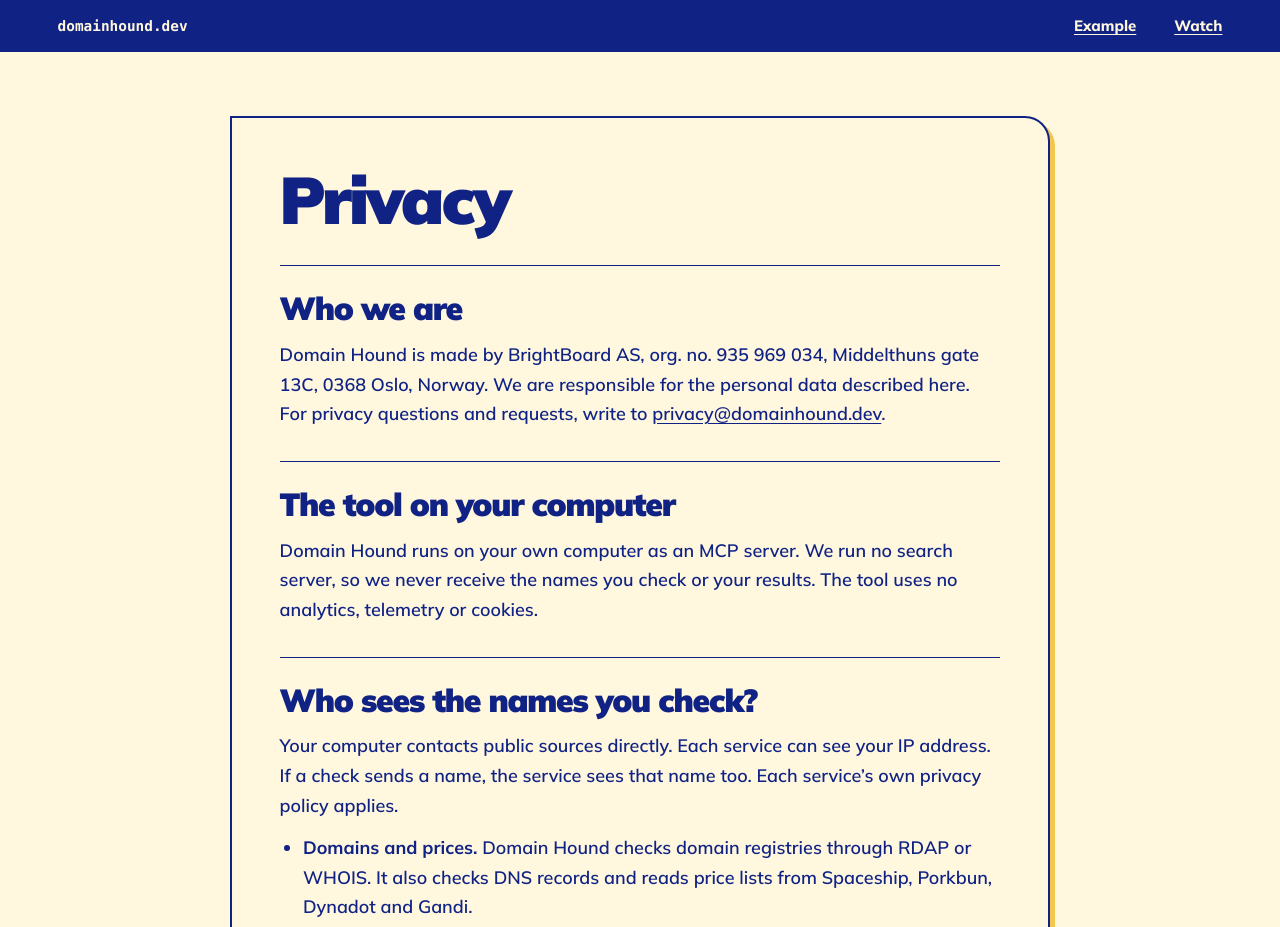
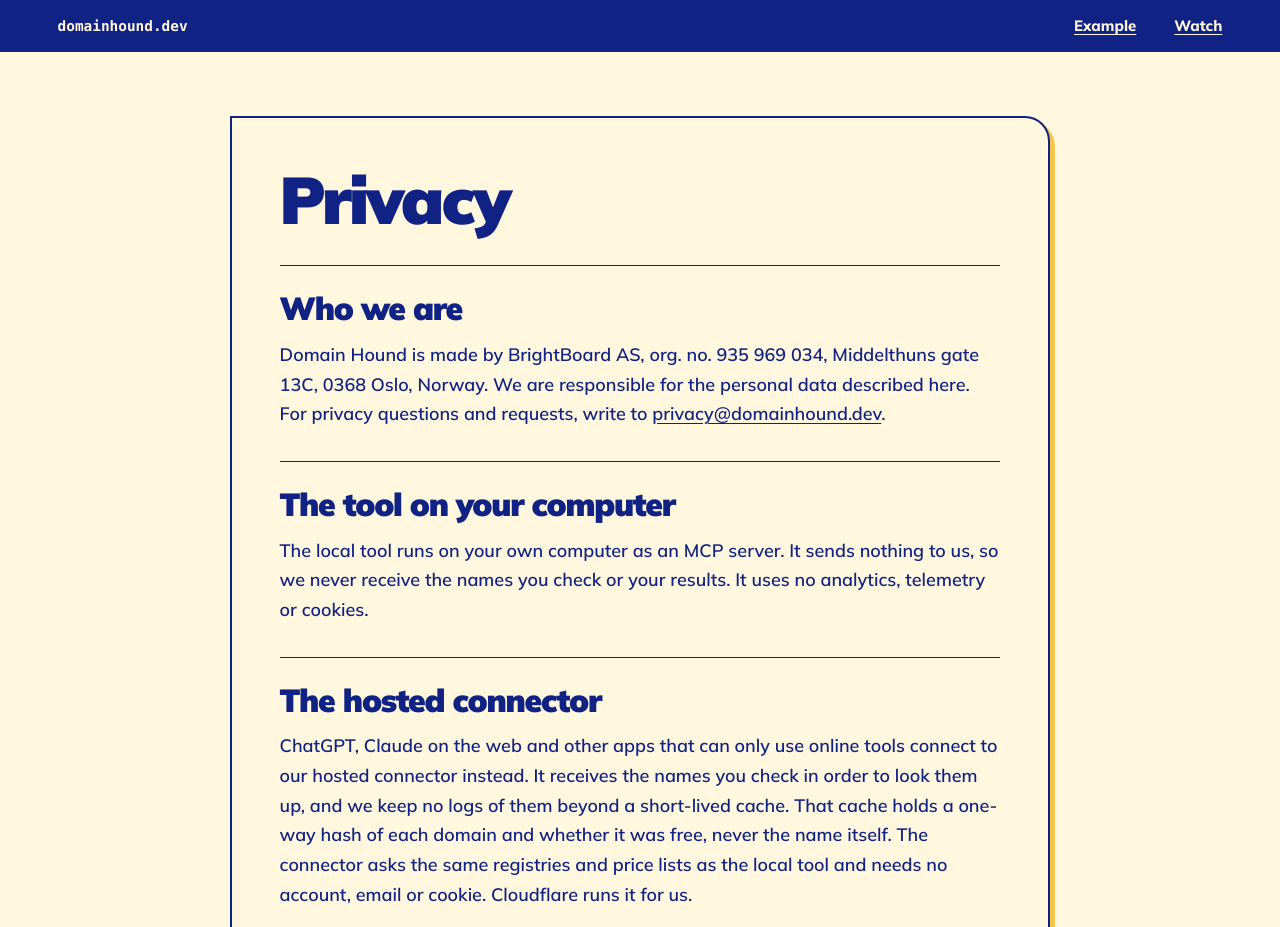
Before and after one commit to lars-hv/domainhound-site, a plain HTML site: page privacy/index.html in a window 1280 px wide. Shown: the top 927 px of the page. Drawn offline with Linux system fonts and the light colour scheme.

Commit message:
docs: describe hosted connector privacy

```diff
--- a/privacy/index.html
+++ b/privacy/index.html
@@ -51,7 +51,12 @@
 
 <section aria-labelledby="tool">
 <h2 id="tool">The tool on your computer</h2>
-<p>Domain Hound runs on your own computer as an MCP server. We run no search server, so we never receive the names you check or your results. The tool uses no analytics, telemetry or cookies.</p>
+<p>The local tool runs on your own computer as an MCP server. It sends nothing to us, so we never receive the names you check or your results. It uses no analytics, telemetry or cookies.</p>
+</section>
+
+<section aria-labelledby="hosted">
+<h2 id="hosted">The hosted connector</h2>
+<p>ChatGPT, Claude on the web and other apps that can only use online tools connect to our hosted connector instead. It receives the names you check in order to look them up, and we keep no logs of them beyond a short-lived cache. That cache holds a one-way hash of each domain and whether it was free, never the name itself. The connector asks the same registries and price lists as the local tool and needs no account, email or cookie. Cloudflare runs it for us.</p>
 </section>
 
 <section aria-labelledby="sources">
@@ -104,7 +109,7 @@
 <section aria-labelledby="providers">
 <h2 id="providers">Who helps us</h2>
 <ul>
-<li>Cloudflare runs the alert service and stores our records under a data processing agreement that covers US transfers through the EU-US Data Privacy Framework and uses EU standard contract clauses where needed.</li>
+<li>Cloudflare runs the hosted connector and the alert service and stores our records under a data processing agreement that covers US transfers through the EU-US Data Privacy Framework and uses EU standard contract clauses where needed.</li>
 <li>Resend sends our emails through Amazon SES in Ireland and stores message data in the US under EU standard contract clauses and the EU-US Data Privacy Framework.</li>
 <li>GitHub independently hosts this free Pages site, logs visitor IP addresses for security, and describes EU standard contract clauses and the EU-US Data Privacy Framework in its privacy policy for transfers to the US.</li>
 </ul>
```
